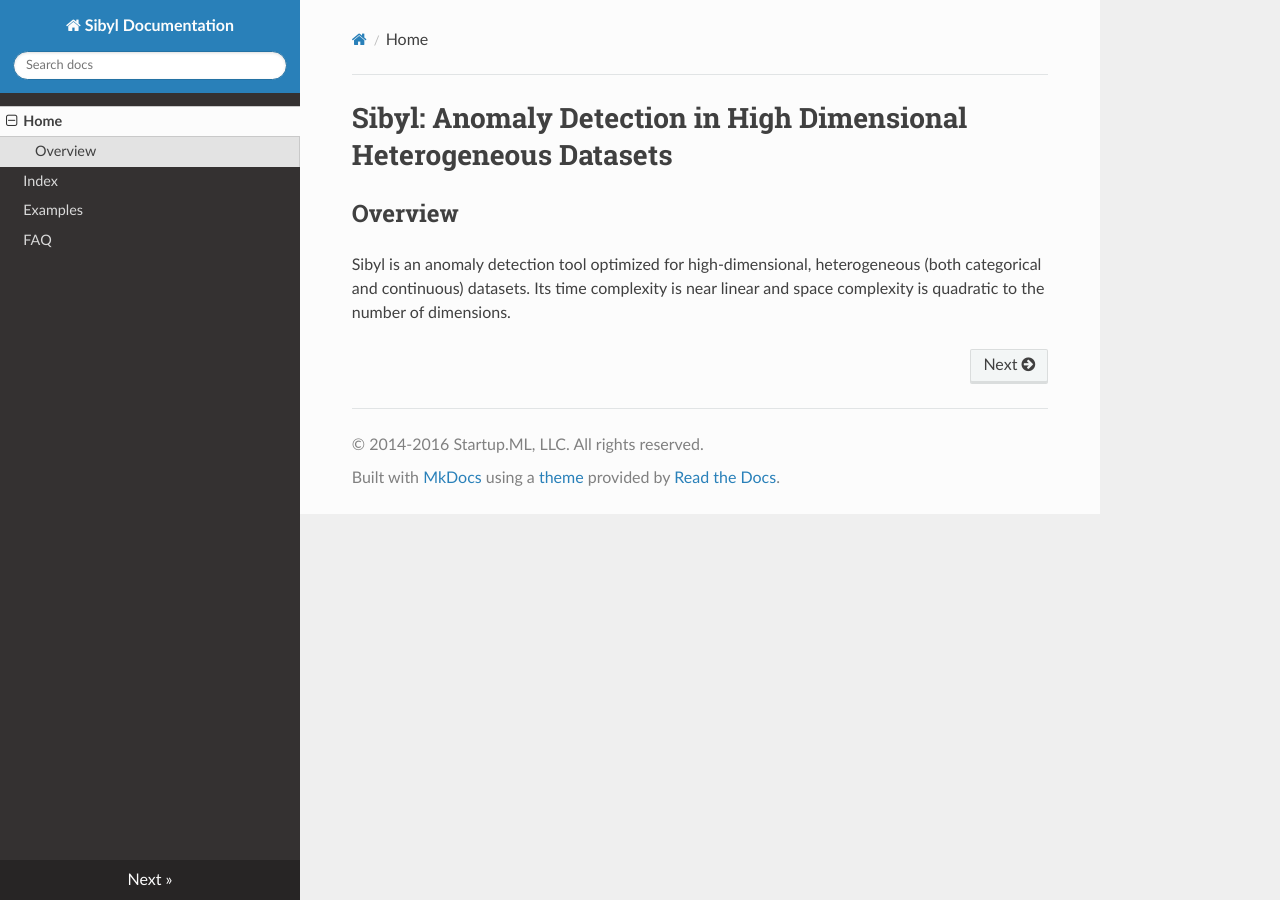
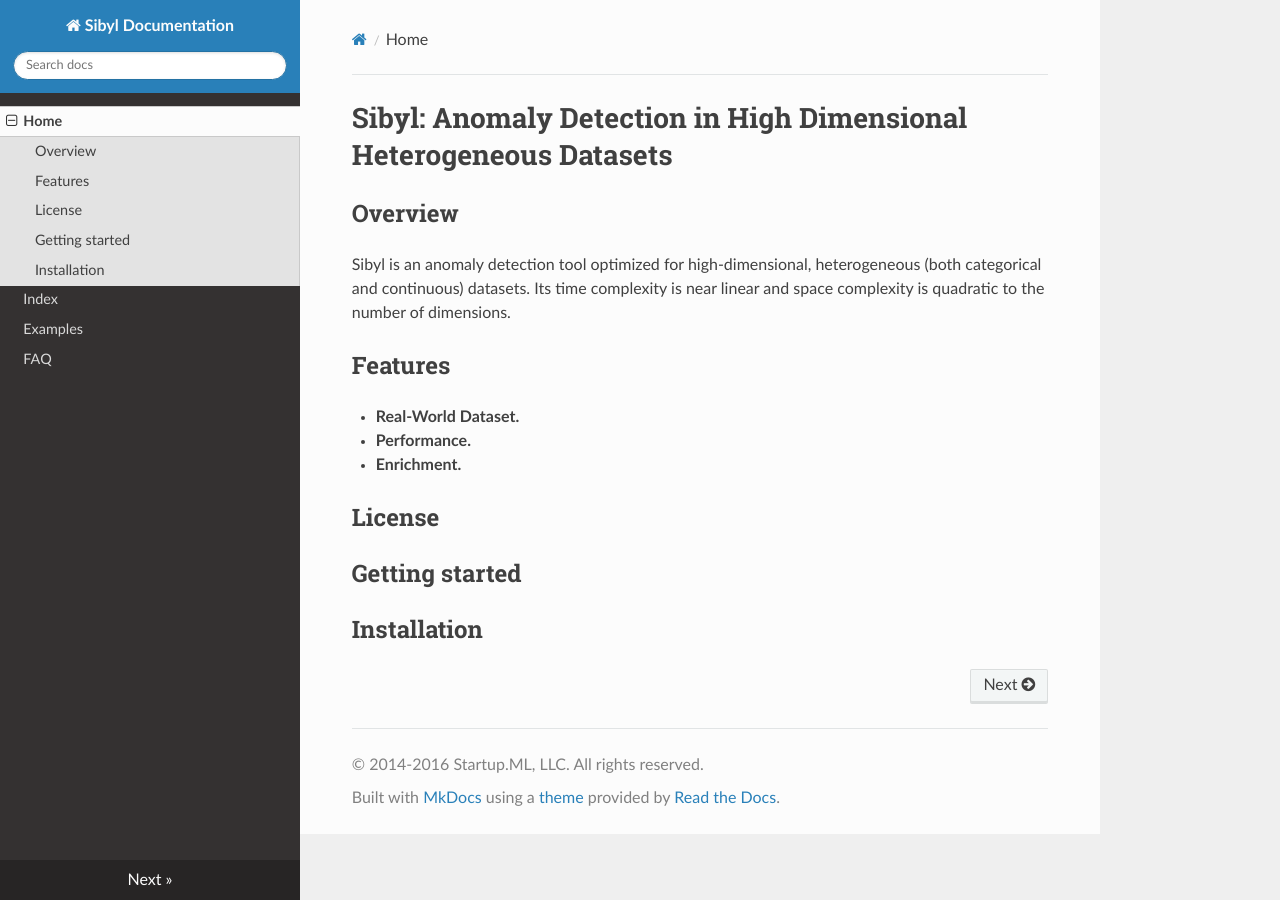
Before and after one commit to fellowship/pyrite2, an MkDocs documentation site: the page built from docs/sources/index.md, in a window 1280 px wide. Built offline with MkDocs 1.6.1, drawn with Linux system fonts in a browser that asks for light colours; nearby versions of some CDN libraries; old or Windows-style settings are respelled for this version of MkDocs.

Commit message:
doc changes

```diff
--- a/docs/sources/index.md
+++ b/docs/sources/index.md
@@ -3,3 +3,17 @@
 ## Overview
 
 Sibyl is an anomaly detection tool optimized for high-dimensional, heterogeneous (both categorical and continuous) datasets.   Its time complexity is near linear and space complexity is quadratic to the number of dimensions.
+
+## Features
+
+- __Real-World Dataset.__
+
+- __Performance.__
+
+- __Enrichment.__
+
+## License
+
+## Getting started
+
+## Installation
```
